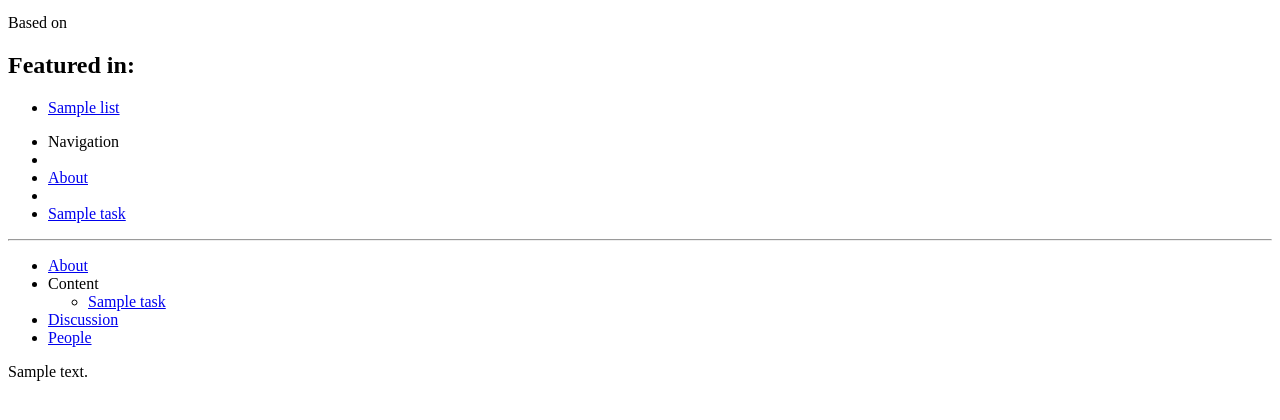
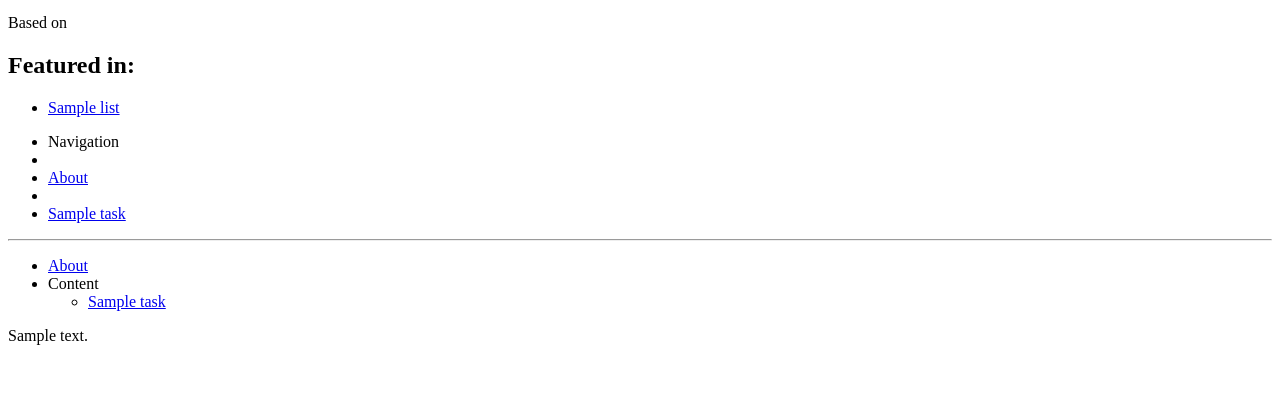
Before and after one commit to p2pu/course-relight, a Django app: template templates/courses/course.html in a window 1280 px wide. Shown: the part 322-742 px from the top of the page. Run offline with Django 3.2, Linux system fonts and the light colour scheme; the template is opened without the code that fills it: most values are stand-ins (such as "Sample title", 1, 10 or a date in 2020); grey boxes marked "Sample" are stand-in pictures; some libraries are stand-ins or nearby versions.

Commit message:
Remove nav elements from courses

```diff
--- a/templates/courses/course_base.html
+++ b/templates/courses/course_base.html
@@ -71,28 +71,13 @@
               <li>
                 <a href="{% url 'courses_admin_content' course_id=course.id %}">{% trans "Organize and add content" %}</a>
               </li>
-              <li>
-                <a href="{% url 'course_add_badge' course_id=course.id %}">{% trans "Add a Badge to your course" %}</a>
-              </li>
             {% endif %}
           </ul>
         </li>
 
-        <li {% if discussion_active %}class="active"{% endif %}>
-          <a href="{% url 'courses_discussion' course_id=course.id %}">{% trans 'Discussion' %}</a>
-        </li>
-        <li {% if people_active %}class="active"{% endif %}>
-          <a href="{% url 'courses_people' course_id=course.id%}">{% trans 'People' %}</a>
-        </li>
         {% if organizer %}
           <li {% if settings_active %}class="active"{% endif %}>
             <a href="{% url 'courses_settings' course_id=course.id %}">{% trans 'Settings' %}</a>
-          </li>
-          <li {% if announcement_active %}class="active"{% endif %}>
-            <a href="{% url 'courses_announcement' course_id=course.id %}">{% trans 'Announcements' %}</a>
-          </li>
-          <li {% if badges_active %}class="active"{% endif %}>
-            <a href="{% url 'course_add_badge' course_id=course.id %}">{% trans 'Badges & Feedback' %}</a>
           </li>
         {% endif %}
       </ul>
```
